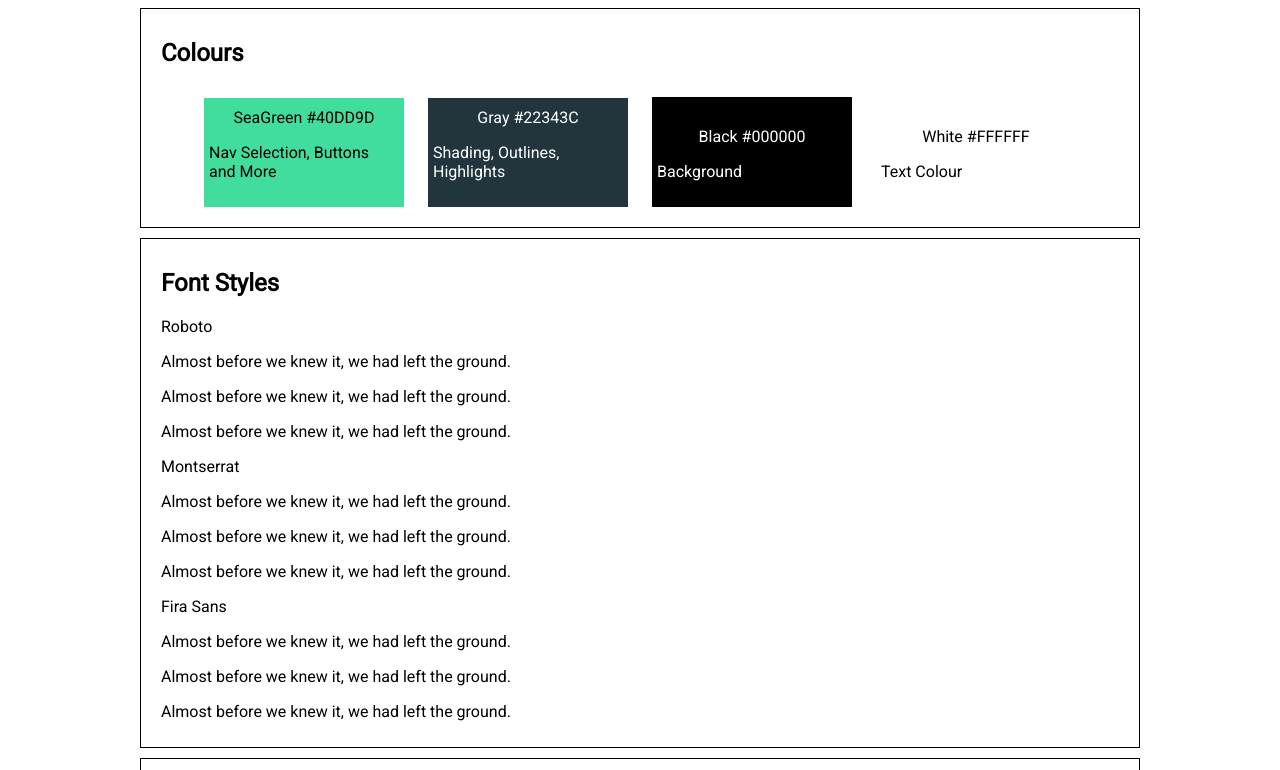
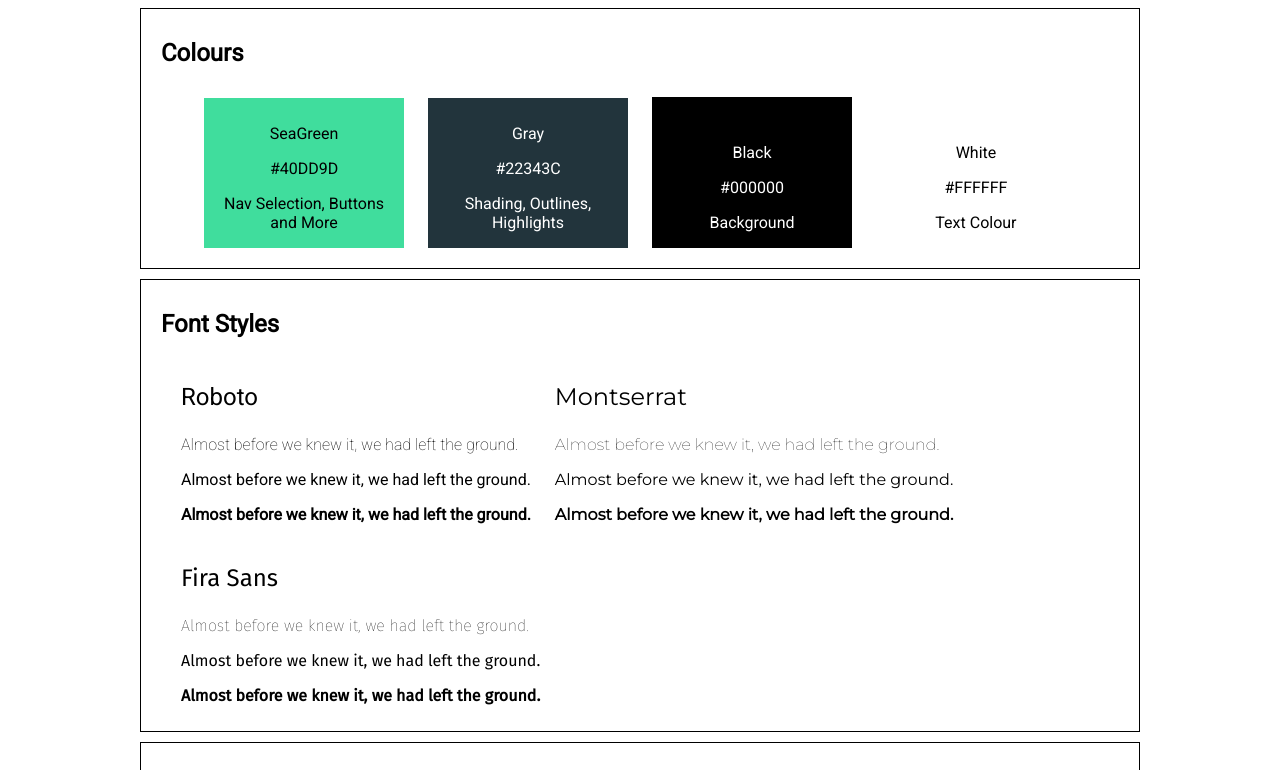
Before and after one commit to Saummmm/website-design-system, a plain HTML site: page index.html in a window 1280 px wide. Shown: the part 82-852 px from the top of the page. Drawn offline with Linux system fonts and the light colour scheme.

Commit message:
finished css for fonts

```diff
--- a/index.html
+++ b/index.html
@@ -3,7 +3,9 @@
     <head>
         <title>Site Guide</title>
         <link rel="stylesheet" href="./styles.css">
-        <link href="https://fonts.googleapis.com/css2?family=Roboto&display=swap" rel="stylesheet">
+        <link href="https://fonts.googleapis.com/css2?family=Roboto:wght@100;400&display=swap" rel="stylesheet">
+        <link href="https://fonts.googleapis.com/css2?family=Montserrat:wght@100;400&display=swap" rel="stylesheet">
+        <link href="https://fonts.googleapis.com/css2?family=Fira+Sans:wght@100;400&display=swap" rel="stylesheet">
     </head>
     <body>
         <header>
@@ -16,23 +18,23 @@
                 <h2>Colours</h2>
                 <div class="colourContainer">
                     <div class="color-box seaBox">
-                        SeaGreen
-                        #40DD9D
+                        <p>SeaGreen</p>
+                        <p>#40DD9D</p>
                         <p>Nav Selection, Buttons and More</p>
                     </div>
                     <div class="color-box grayBox">
-                        Gray
-                        #22343C
+                        <p>Gray</p>
+                        <p>#22343C</p>
                         <p>Shading, Outlines, Highlights</p>
                     </div>
                     <div class="color-box blackBox">
-                        Black
-                        #000000
+                        <p>Black</p>
+                        <p>#000000</p>
                         <p>Background</p>
                     </div>
                     <div class="color-box whiteBox">
-                        White
-                        #FFFFFF
+                        <p>White</p>
+                        <p>#FFFFFF</p>
                         <p>Text Colour</p>
                     </div>
                 </div>
@@ -41,19 +43,19 @@
                 <h2>Font Styles</h2>
                 <div class="fonts-container">
                     <div class="font-panel">
-                        <p class="font-lable roboto">Roboto</p>
+                        <p class="font-label roboto">Roboto</p>
                         <p class="thin roboto">Almost before we knew it, we had left the ground.</p>
                         <p class="regular roboto">Almost before we knew it, we had left the ground.</p>
                         <p class="bold roboto">Almost before we knew it, we had left the ground.</p>
                     </div>
                     <div class="font-panel">
-                        <p class="font-lable montserrat">Montserrat</p>
+                        <p class="font-label montserrat">Montserrat</p>
                         <p class="thin montserrat">Almost before we knew it, we had left the ground.</p>
                         <p class="regular montserrat">Almost before we knew it, we had left the ground.</p>
                         <p class="bold montserrat">Almost before we knew it, we had left the ground.</p>
                     </div>
                     <div class="font-panel">
-                        <p class="font-lable fira-sans">Fira Sans</p>
+                        <p class="font-label fira-sans">Fira Sans</p>
                         <p class="thin fira-sans">Almost before we knew it, we had left the ground.</p>
                         <p class="regular fira-sans">Almost before we knew it, we had left the ground.</p>
                         <p class="bold fira-sans">Almost before we knew it, we had left the ground.</p>
--- a/styles.css
+++ b/styles.css
@@ -6,6 +6,7 @@
 
 h1 {
   font-size: 36px;
+  text-align: center;
 }
 
 .container {
@@ -23,9 +24,12 @@ h1 {
 .color-box {
   width: 200px;
   display: inline-block;
+  padding: 10px 5px 0px;
+  margin: 10px;
+}
+
+.color-box p {
   text-align: center;
-  padding: 10px 5px;
-  margin: 10px;
 }
 
 .seaBox {
@@ -47,3 +51,41 @@ h1 {
   background-color: white;
   padding-top: 30px;
 }
+
+.roboto {
+  font-family: roboto;
+}
+
+.montserrat {
+  font-family: montserrat;
+}
+
+.fira-sans {
+  font-family: "fira sans";
+}
+
+.thin {
+  font-weight: 100;
+}
+
+.regular {
+  font-weight: 400;
+}
+
+.bold {
+  font-weight: 600;
+}
+
+.font-label {
+  font-size: 24px;
+}
+
+.fonts-container {
+  margin: 0px auto;
+}
+
+.font-panel {
+  max-width: 800px;
+  display: inline-block;
+  margin-left: 20px;
+}
```
